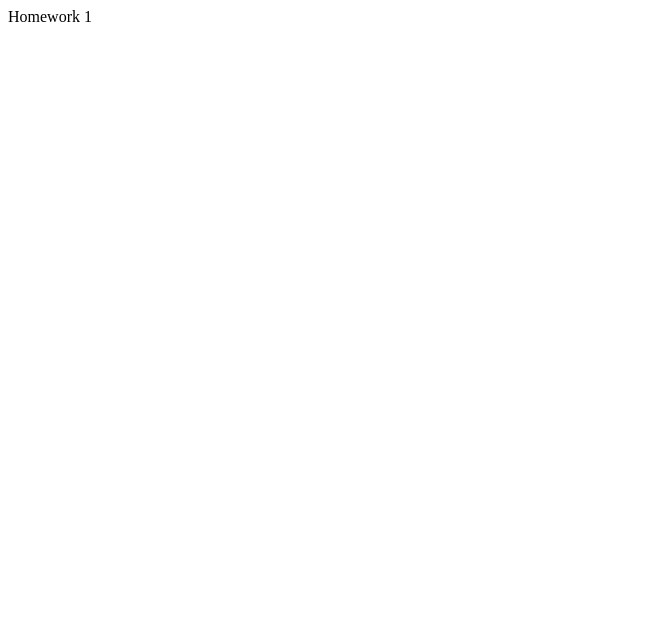
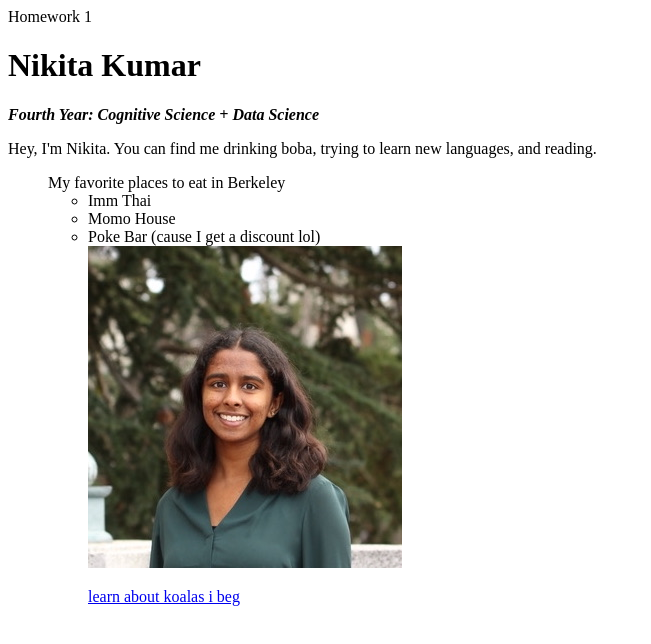
Before and after one commit to nikitakumar200/nikitakumar200.github.io, a plain HTML site: page homeworks/hw1/index.html in a window 1280 px wide. Shown: the whole page, without its empty margins (0-651 px from the left). Drawn offline with Linux system fonts and the light colour scheme.

Commit message:
hw1 part 1

```diff
--- a/homeworks/hw1/index.html
+++ b/homeworks/hw1/index.html
@@ -2,5 +2,15 @@
 <html>
     <body>
         Homework 1
+        <h1> Nikita Kumar</h1>
+        <p> <em>  <strong> Fourth Year: Cognitive Science + Data Science</strong></em> </p>
+        <p> Hey, I'm Nikita. You can find me drinking boba, trying to learn new languages, and reading. <p>
+        <ul> My favorite places to eat in Berkeley <ul>
+            <li> Imm Thai</li>
+            <li> Momo House</li>
+            <li> Poke Bar (cause I get a discount lol)</li>
+
+        <img src = 'assets/img/headshot.jpeg' />
+        <p><a href = 'https://www.youtube.com/watch?v=9DVGqXaaCMY'> learn about koalas i beg </a></p>
     </body>
 </html>
```
Also changed, not shown: homeworks/hw1/assets/img/headshot.jpeg (added), 5 other files.
